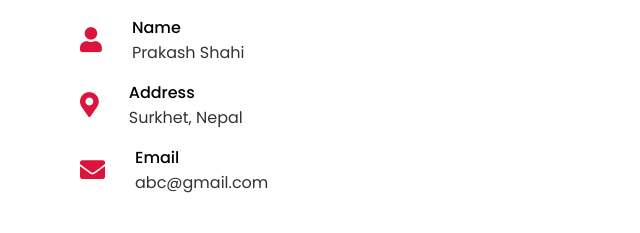
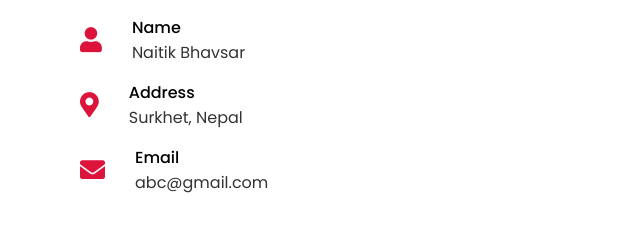
Before and after one commit to nikk-creador/portfolio-wesbite, a plain HTML site: page index.html in a window 1280 px wide. Shown: the part 3746-3979 px from the top of the page, 0-640 px from the left. Drawn offline with nearby package versions, Linux system fonts and the light colour scheme.

Commit message:
Update index.html

```diff
--- a/index.html
+++ b/index.html
@@ -203,7 +203,7 @@
                             <i class="fas fa-user"></i>
                             <div class="info">
                                 <div class="head">Name</div>
-                                <div class="sub-title">Prakash Shahi</div>
+                                <div class="sub-title">Naitik Bhavsar</div>
                             </div>
                         </div>
                         <div class="row">
```
